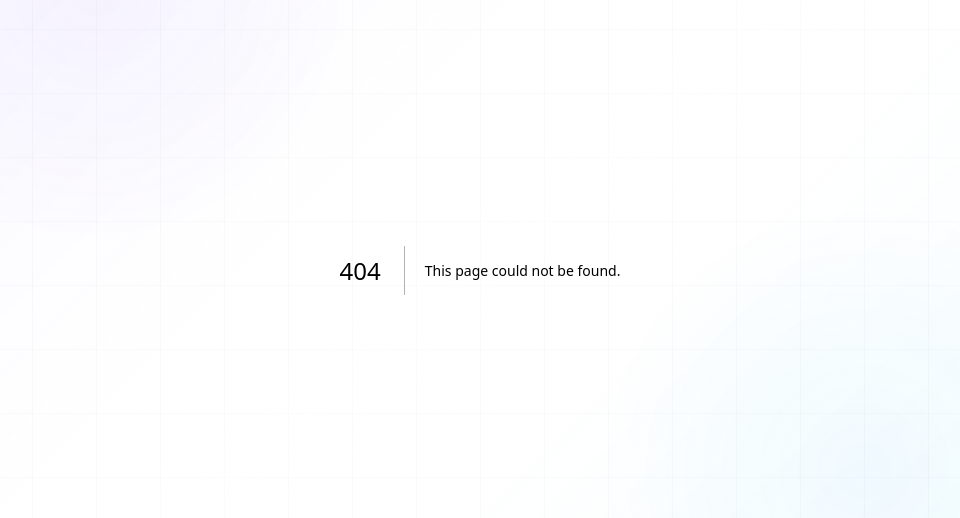
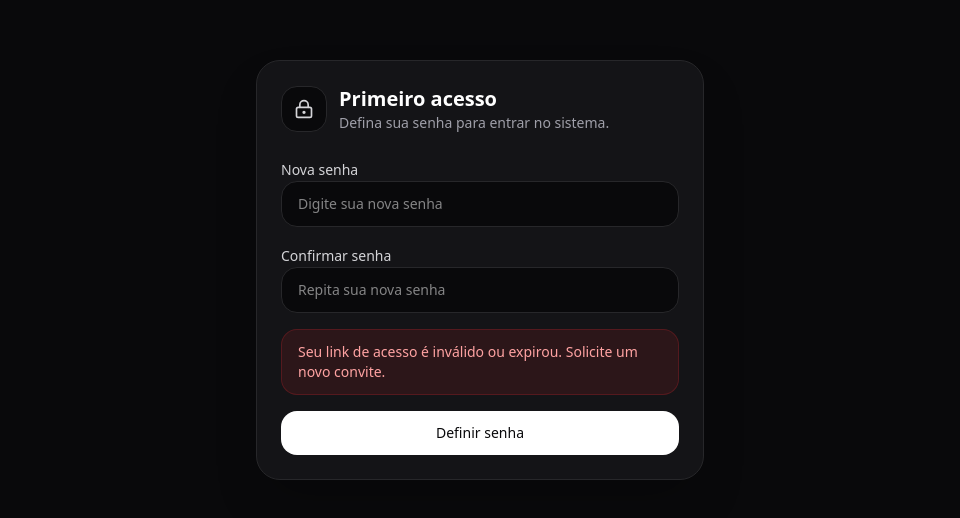
Before and after one commit to sergioguimas/geti-fidelidade, a Next.js app: page /primeiro-acesso in a window 1280 px wide. Before the commit this address had no page. Shown: the part 130-648 px from the top of the page, without its empty margins (160-1120 px from the left). Built offline with nearby package versions, Linux system fonts and the light colour scheme; no server answers.

Commit message:
Geração de link para primeiro acesso

```diff
--- a/src/app/api/admin/lojistas/reenviar-convite/route.ts
+++ b/src/app/api/admin/lojistas/reenviar-convite/route.ts
@@ -69,10 +69,15 @@ export async function POST(request: NextRequest) {
 
     // ================= GERAR LINK =================
 
+    const redirectTo = `${process.env.NEXT_PUBLIC_APP_URL}/primeiro-acesso`;
+
     const { data: linkData, error: linkError } =
       await supabaseAdmin.auth.admin.generateLink({
         type: "recovery",
         email: loginEmail,
+        options: {
+          redirectTo,
+        },
       });
 
     if (linkError) {
--- a/src/app/api/admin/lojistas/route.ts
+++ b/src/app/api/admin/lojistas/route.ts
@@ -184,10 +184,15 @@ export async function POST(request: NextRequest) {
 
     // ================= LINK PRIMEIRO ACESSO =================
 
+    const redirectTo = `${process.env.NEXT_PUBLIC_APP_URL}/primeiro-acesso`;
+
     const { data: linkData, error: linkError } =
       await supabaseAdmin.auth.admin.generateLink({
         type: "recovery",
         email: loginEmail,
+        options: {
+          redirectTo,
+        },
       });
 
     if (linkError) {
--- /dev/null
+++ b/src/app/primeiro-acesso/page.tsx
@@ -0,0 +1,172 @@
+"use client";
+
+import { useEffect, useMemo, useState } from "react";
+import { useRouter, useSearchParams } from "next/navigation";
+import { LockKeyhole, Loader2 } from "lucide-react";
+import { createClient } from "@/lib/supabase/client";
+
+export default function PrimeiroAcessoPage() {
+  const supabase = useMemo(() => createClient(), []);
+  const router = useRouter();
+  const searchParams = useSearchParams();
+
+  const [password, setPassword] = useState("");
+  const [confirmPassword, setConfirmPassword] = useState("");
+  const [loadingSession, setLoadingSession] = useState(true);
+  const [saving, setSaving] = useState(false);
+  const [error, setError] = useState("");
+  const [success, setSuccess] = useState("");
+
+  useEffect(() => {
+    async function prepareRecoverySession() {
+      try {
+        setLoadingSession(true);
+        setError("");
+
+        const code = searchParams.get("code");
+
+        if (code) {
+          const { error: exchangeError } =
+            await supabase.auth.exchangeCodeForSession(code);
+
+          if (exchangeError) {
+            setError(
+              "Não foi possível validar o link de acesso. Solicite um novo convite."
+            );
+            return;
+          }
+        }
+
+        const {
+          data: { session },
+          error: sessionError,
+        } = await supabase.auth.getSession();
+
+        if (sessionError || !session) {
+          setError(
+            "Seu link de acesso é inválido ou expirou. Solicite um novo convite."
+          );
+          return;
+        }
+      } finally {
+        setLoadingSession(false);
+      }
+    }
+
+    prepareRecoverySession();
+  }, [searchParams, supabase]);
+
+  async function handleSubmit(e: React.FormEvent<HTMLFormElement>) {
+    e.preventDefault();
+    setError("");
+    setSuccess("");
+
+    if (password.length < 6) {
+      setError("A senha precisa ter pelo menos 6 caracteres.");
+      return;
+    }
+
+    if (password !== confirmPassword) {
+      setError("A confirmação de senha não confere.");
+      return;
+    }
+
+    try {
+      setSaving(true);
+
+      const { error: updateError } = await supabase.auth.updateUser({
+        password,
+      });
+
+      if (updateError) {
+        setError(updateError.message || "Erro ao definir senha.");
+        return;
+      }
+
+      setSuccess("Senha definida com sucesso. Redirecionando para o login...");
+
+      setTimeout(() => {
+        router.push("/login?firstAccess=1");
+      }, 1200);
+    } finally {
+      setSaving(false);
+    }
+  }
+
+  return (
+    <div className="flex min-h-screen items-center justify-center bg-zinc-950 px-4">
+      <div className="w-full max-w-md rounded-3xl border border-zinc-800 bg-zinc-900/80 p-6 shadow-2xl backdrop-blur">
+        <div className="mb-6 flex items-center gap-3">
+          <div className="rounded-2xl border border-zinc-800 bg-zinc-950 p-3">
+            <LockKeyhole className="h-5 w-5 text-zinc-300" />
+          </div>
+
+          <div>
+            <h1 className="text-xl font-semibold text-white">Primeiro acesso</h1>
+            <p className="text-sm text-zinc-400">
+              Defina sua senha para entrar no sistema.
+            </p>
+          </div>
+        </div>
+
+        {loadingSession ? (
+          <div className="flex items-center gap-3 rounded-2xl border border-zinc-800 bg-zinc-950/70 px-4 py-3 text-sm text-zinc-300">
+            <Loader2 className="h-4 w-4 animate-spin" />
+            Validando seu link de acesso...
+          </div>
+        ) : (
+          <form onSubmit={handleSubmit} className="space-y-4">
+            <div className="space-y-2">
+              <label className="text-sm text-zinc-300">Nova senha</label>
+              <input
+                type="password"
+                value={password}
+                onChange={(e) => setPassword(e.target.value)}
+                placeholder="Digite sua nova senha"
+                className="w-full rounded-2xl border border-zinc-800 bg-zinc-950 px-4 py-3 text-sm text-white outline-none transition focus:border-zinc-600"
+              />
+            </div>
+
+            <div className="space-y-2">
+              <label className="text-sm text-zinc-300">Confirmar senha</label>
+              <input
+                type="password"
+                value={confirmPassword}
+                onChange={(e) => setConfirmPassword(e.target.value)}
+                placeholder="Repita sua nova senha"
+                className="w-full rounded-2xl border border-zinc-800 bg-zinc-950 px-4 py-3 text-sm text-white outline-none transition focus:border-zinc-600"
+              />
+            </div>
+
+            {error ? (
+              <div className="rounded-2xl border border-red-500/20 bg-red-500/10 px-4 py-3 text-sm text-red-300">
+                {error}
+              </div>
+            ) : null}
+
+            {success ? (
+              <div className="rounded-2xl border border-emerald-500/20 bg-emerald-500/10 px-4 py-3 text-sm text-emerald-300">
+                {success}
+              </div>
+            ) : null}
+
+            <button
+              type="submit"
+              disabled={saving || loadingSession}
+              className="flex w-full items-center justify-center gap-2 rounded-2xl bg-white px-4 py-3 text-sm font-medium text-zinc-950 transition hover:bg-zinc-200 disabled:cursor-not-allowed disabled:opacity-60"
+            >
+              {saving ? (
+                <>
+                  <Loader2 className="h-4 w-4 animate-spin" />
+                  Salvando...
+                </>
+              ) : (
+                "Definir senha"
+              )}
+            </button>
+          </form>
+        )}
+      </div>
+    </div>
+  );
+}
--- a/src/middleware.ts
+++ b/src/middleware.ts
@@ -44,9 +44,10 @@ export async function middleware(req: NextRequest) {
   const isAdminRoute = pathname.startsWith("/admin");
   const isLojistaRoute = pathname.startsWith("/lojista");
   const isClienteRoute = pathname.startsWith("/cliente");
+  const isPrimeiroAcessoRoute = pathname.startsWith("/primeiro-acesso");
 
   if (userError || !user) {
-    if (isRootPage || isAdminRoute || isLojistaRoute || isClienteRoute) {
+    if (isRootPage || isAdminRoute || isLojistaRoute || isClienteRoute || isPrimeiroAcessoRoute) {
       return NextResponse.redirect(new URL("/login", req.url));
     }
 
@@ -100,7 +101,7 @@ export async function middleware(req: NextRequest) {
 
   // usuário autenticado, mas sem perfil válido reconhecido
   if (!hasKnownProfile) {
-    if (isAuthPage) {
+    if (isAuthPage || isPrimeiroAcessoRoute) {
       return res;
     }
 
@@ -150,5 +151,12 @@ export async function middleware(req: NextRequest) {
 }
 
 export const config = {
-  matcher: ["/", "/login", "/admin/:path*", "/lojista/:path*", "/cliente/:path*"],
+  matcher: [
+    "/",
+    "/login",
+    "/primeiro-acesso",
+    "/admin/:path*",
+    "/lojista/:path*",
+    "/cliente/:path*",
+  ],
 };
```
